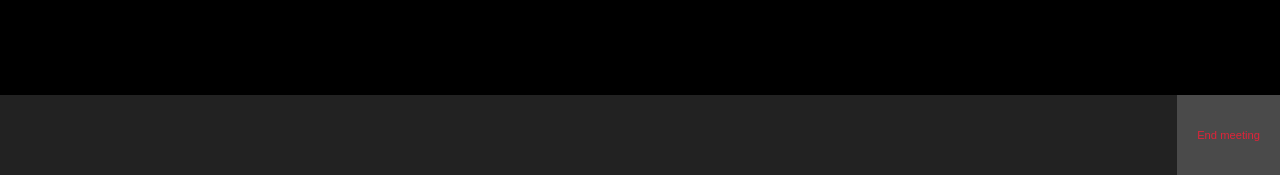
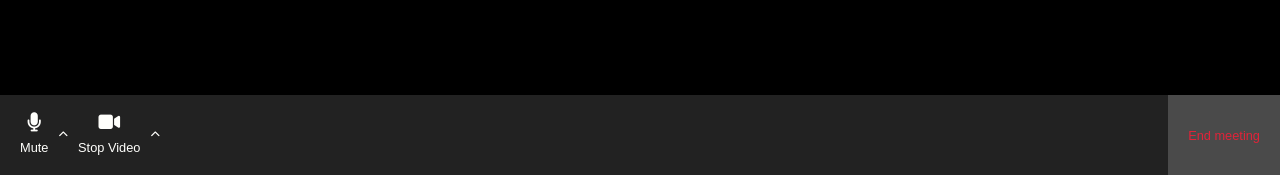
Before and after one commit to giuliamari04/html-css-zoom, a plain HTML site: page index.html in a window 1280 px wide. Shown: the part 625-800 px from the top of the page. Drawn offline with Linux system fonts and the light colour scheme.

Commit message:
prima parte div

```diff
--- a/css/style.css
+++ b/css/style.css
@@ -85,16 +85,23 @@ footer{
     background-color: var(--color-footer);
     height:10vh;
     justify-content: space-between;
+    font-size: 0.8em;
 }
 .end{
     color:var(--color-end);
     background-color: var(--color-sfondo-tasti);
-    font-size: 0.7em;
     font-weight: 300;
     padding: 20px;
+}
+ul{
+    list-style: none;
+    padding:5px 10px;
+}
 
+li{
+    padding: 5px 0;
+}
 
-}
 .debug{
     border:2px solid #e12339;
 }
--- a/index.html
+++ b/index.html
@@ -235,10 +235,28 @@
     <footer class="d-flex">
         <!-- microfono e telecamera -->
         <div>
-            <!-- microfono -->
-            <div></div>
-            <!-- telecamera -->
-            <div></div>
+                <ul class="d-flex center">
+                    <li>
+                        <!-- microfono -->
+                        <ul>
+                            <li><span><i class="fa-solid fa-microphone fa-xl"></i></span></li>
+                            <li>Mute</li>
+                        </ul>
+                    </li>
+                    <li>
+                        <span><i class="fa-solid fa-chevron-up fa-xs"></i></span>
+                    </li>
+                    <li>
+                         <!-- telecamera -->
+                        <ul>
+                            <li><span><i class="fa-solid fa-video fa-xl"></i></span></li>
+                            <li>Stop Video</li>
+                        </ul>
+                    </li>
+                    <li>
+                        <span><i class="fa-solid fa-chevron-up fa-xs"></i></span>
+                    </li>
+                </ul>
         </div>
         <!-- comandi vari -->
         <div>
```
